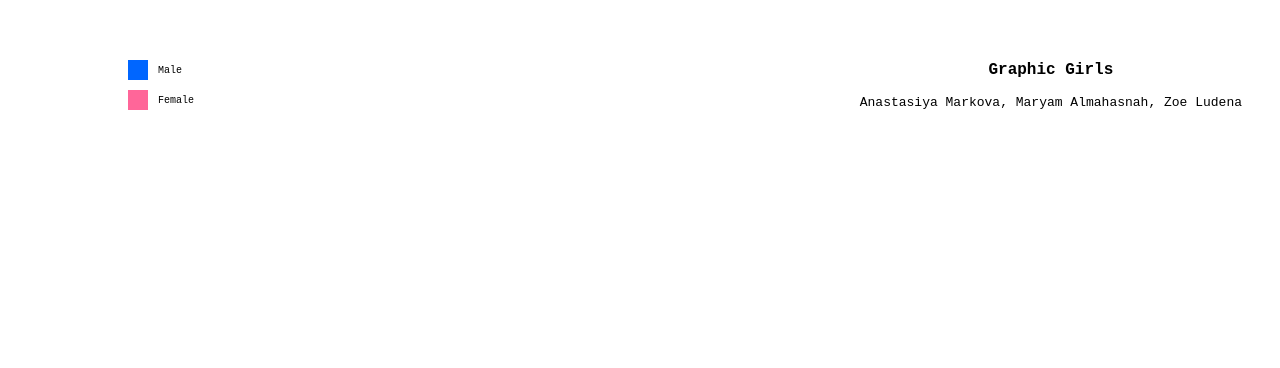
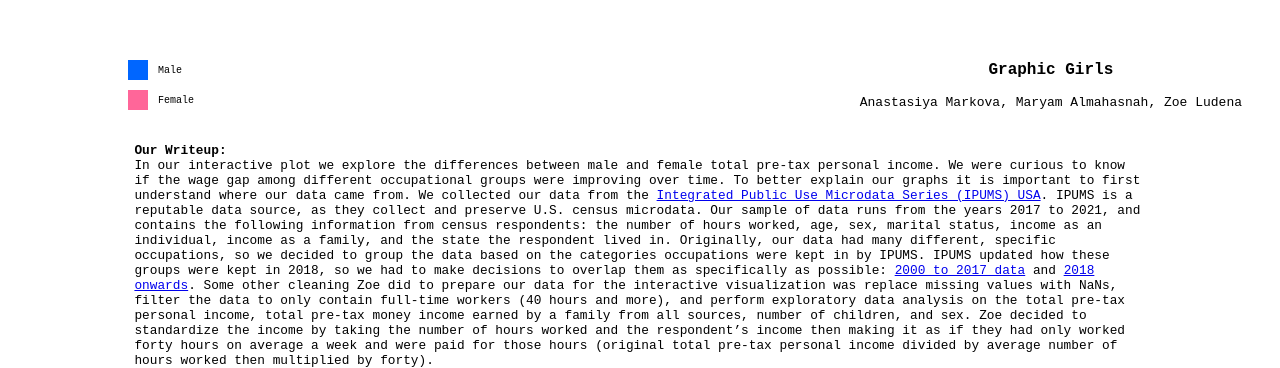
Before and after one commit to zoeludena/dsc106-Interactive-Income, a SvelteKit app: page / in a window 1280 px wide. Shown: the part 605-973 px from the top of the page. Before the commit the page ends 800 px from the top, so only its background shows below. Built offline with nearby package versions, Linux system fonts and the light colour scheme; no server answers; a web font is replaced by a local one.

Commit message:
Visible when nothing else is added and not changed screen wise

```diff
--- a/src/App.svelte
+++ b/src/App.svelte
@@ -349,8 +349,8 @@ function drawLine(svg, data, group, width, height) {
   }
 
   .readme {
-  position: fixed;
-  bottom: -150%; /* Adjust the position from the bottom as needed */
+  position: absolute;
+  bottom: -625px; /* Adjust the position from the bottom as needed */
   left: 50%; /* Center horizontally */
   transform: translateX(-50%);
   font-family: "Kode Mono", monospace; /* Set the font family */
```
